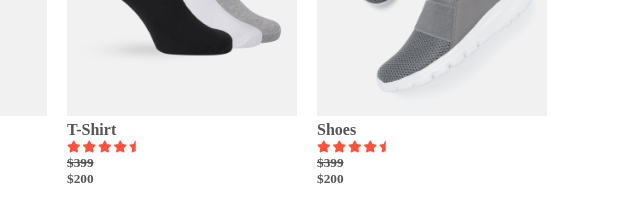
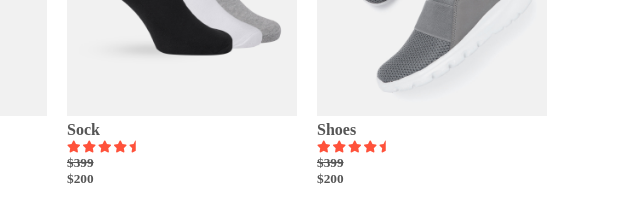
Before and after one commit to adil-afridi/smit_simple_website_task, a plain HTML site: page index.html in a window 1280 px wide. Shown: the part 2180-2384 px from the top of the page, 583-1223 px from the left. Drawn offline with Linux system fonts and the light colour scheme.

Commit message:
simple website task

```diff
--- a/index.html
+++ b/index.html
@@ -156,7 +156,7 @@
             </div>
             <div class="per_product">
                 <img src="Images/product-7.jpg" alt="">
-                <h4>T-Shirt</h4>
+                <h4>Sock</h4>
                 <div class="rating">
                     <i class="fas fa-star"></i>
                     <i class="fas fa-star"></i>
```
Also changed, not shown: product.html (+1 -1 lines).
